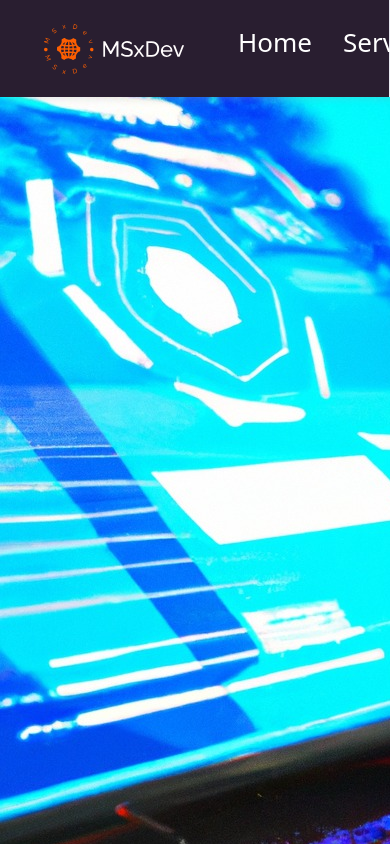
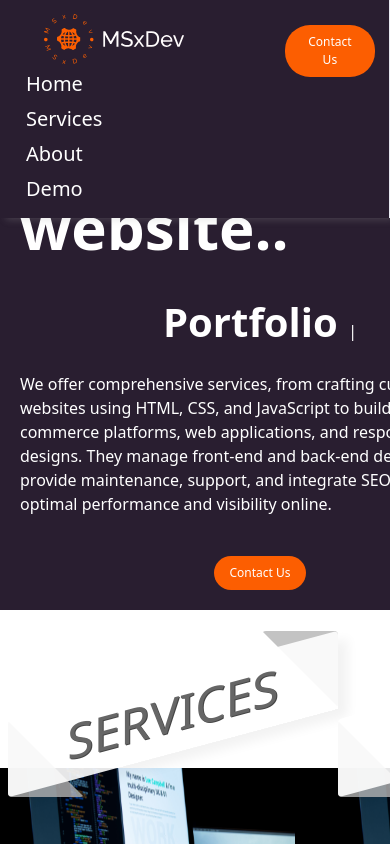
Before and after one commit to Manas0410/MSxDev.com, a React (Vite) app: page / in a window 390 px wide. Shown: the top 844 px of the page. Built offline with nearby package versions, Linux system fonts and the light colour scheme.

Commit message:
css fixed

```diff
--- a/package.json
+++ b/package.json
@@ -12,7 +12,8 @@
   "dependencies": {
     "react": "^18.2.0",
     "react-dom": "^18.2.0",
-    "react-router-dom": "^6.21.1"
+    "react-router-dom": "^6.21.1",
+    "typed.js": "^2.1.0"
   },
   "devDependencies": {
     "@types/react": "^18.2.43",
--- a/src/Home.jsx
+++ b/src/Home.jsx
@@ -40,6 +40,8 @@ import Header from "./headerComponent/Header";
 import MainComponent from "./MainComponent";
 import "./home.css";
 import Footer from "./footerComponent/Footer";
+import BannerComponent from "./bannerComponent/BannerComponent";
+import Service from "./ServicesComp/Services";
 const SERVICE_LIST = [
   {
     img: "",
@@ -65,7 +67,8 @@ function Home() {
   return (
     <div>
       <Header />
-      <MainComponent />
+      <BannerComponent />
+      <Service />
       {/* <div className="class-list">
         {SERVICE_LIST.map((items) => {
           return (
@@ -77,7 +80,7 @@ function Home() {
           );
         })}
       </div> */}
-      <div className="why-to-select">
+      {/* <div className="why-to-select">
         <div>
           WHY CHOOSE OUR DIGITAL MARKETING AND WEB DESIGN AGENCY FOR YOUR ONLINE
           SUCCESS
@@ -87,7 +90,7 @@ function Home() {
           strategy together! Contact our team now and let’s bring your vision to
           life. From branding to SEO, we’ve got you covered!
         </div>
-      </div>
+      </div> */}
       <Footer />
     </div>
   );
--- /dev/null
+++ b/src/bannerComponent/BannerComponent.jsx
@@ -0,0 +1,39 @@
+import "./bannerComponent.css";
+import Typed from 'typed.js';
+import { useEffect } from "react";
+const BannerComponent =()=>{
+  useEffect(() => {
+    const typed = new Typed(".auto-type", {
+      strings: ["Portfolio website.", "E commerce website.","E commerce store."],
+      typeSpeed: 150,
+      backSpeed: 150,
+      loop: true
+    });
+
+    return () => {
+      // Cleanup code if needed
+      typed.destroy();
+    };
+  }, []); // Empty dep
+
+    return  <div className="main-content">
+    <div className="banner-heading">Have your own website..</div>
+    <div>
+      <span className="auto-type"></span>
+    </div>
+
+    <div className="main-text">
+      We offer comprehensive services, from crafting custom websites using
+      HTML, CSS, and JavaScript to building e-commerce platforms, web
+      applications, and responsive designs. They manage front-end and back-end
+      development, provide maintenance, support, and integrate SEO to ensure
+      optimal performance and visibility online.
+    </div>
+    <div>
+      {/* <img src={homeImg} className="image-box" /> */}
+    </div>
+    <button className="button">Contact Us</button>
+  </div>
+}
+
+export default BannerComponent;
--- /dev/null
+++ b/src/bannerComponent/bannerComponent.css
@@ -0,0 +1,21 @@
+.main-content{
+    margin-top: 4.5rem;
+    color: white;
+    background-color: #291E30;
+    padding: 20px;
+    height: 30%;
+    display: flex;
+    flex-direction: column;
+    align-items: center;
+    gap: 20px;
+}
+
+.banner-heading{
+    font-weight: 700;
+    font-size: 60px;
+}
+
+.auto-type{
+    font-weight: 600;
+    font-size: 40px;
+}
--- a/src/headerComponent/Header.jsx
+++ b/src/headerComponent/Header.jsx
@@ -5,13 +5,14 @@ function Header() {
     <div className="header-box">
       <div className="header-left">
         <img src="./logo.svg" className="site-logo" />
-      </div>
-      <div className="header-middle">
         <a className="header-items">Home</a>
         <a className="header-items">Services</a>
         <a className="header-items">About</a>
         <a className="header-items">Demo</a>
       </div>
+      {/* <div className="header-middle">
+
+      </div> */}
       <div className="header-right">
         <Link to={"./contact"}>
           <button className="button">Contact Us</button>
--- a/src/headerComponent/headerStyles/header.css
+++ b/src/headerComponent/headerStyles/header.css
@@ -18,6 +18,7 @@ body {
     box-shadow: 5px 3px 7px -1px rgba(162, 162, 162, 0.25);
     border-right: solid 1px #e9ebf3;
     padding: 14px;
+    flex-wrap: wrap;
 }
 
 .site-logo {
@@ -48,11 +49,15 @@ button:focus-visible {
 }
 
 .header-right {
-    flex: 1.2;
+    flex: 3;
+    display: flex;
+    justify-content: flex-end;
 
 }
 .header-left{
-    flex: 1;
+    flex: 9;
+    display: flex;
+    flex-wrap: wrap;
 }
 .header-middle {
     flex: 9;
@@ -60,12 +65,35 @@ button:focus-visible {
     justify-content: flex-start;
     gap: 31px;
     font-size: 26px;
-    padding-bottom: 12px;
+
     padding-left: 24px;
 }
 .header-items{
     cursor: pointer;
+    font-size: 26px;
+    margin-left: 12px;
+    padding-top: 5px;
 }
 .header-items:hover {
     color:#FC5E01 ;
 }
+
+
+@media only screen and (max-width: 600px) {
+
+    .header-left{
+        display: flex;
+        flex-direction: column;
+        flex-wrap: wrap;
+    }
+
+    .header-box{
+        align-items: baseline;
+    }
+    .button{
+        font-size: 12px;
+    }
+    .header-items{
+        font-size: 20px;
+    }
+}
```
Also changed, not shown: 1 other file (tests, documents, lock files or other folders).
